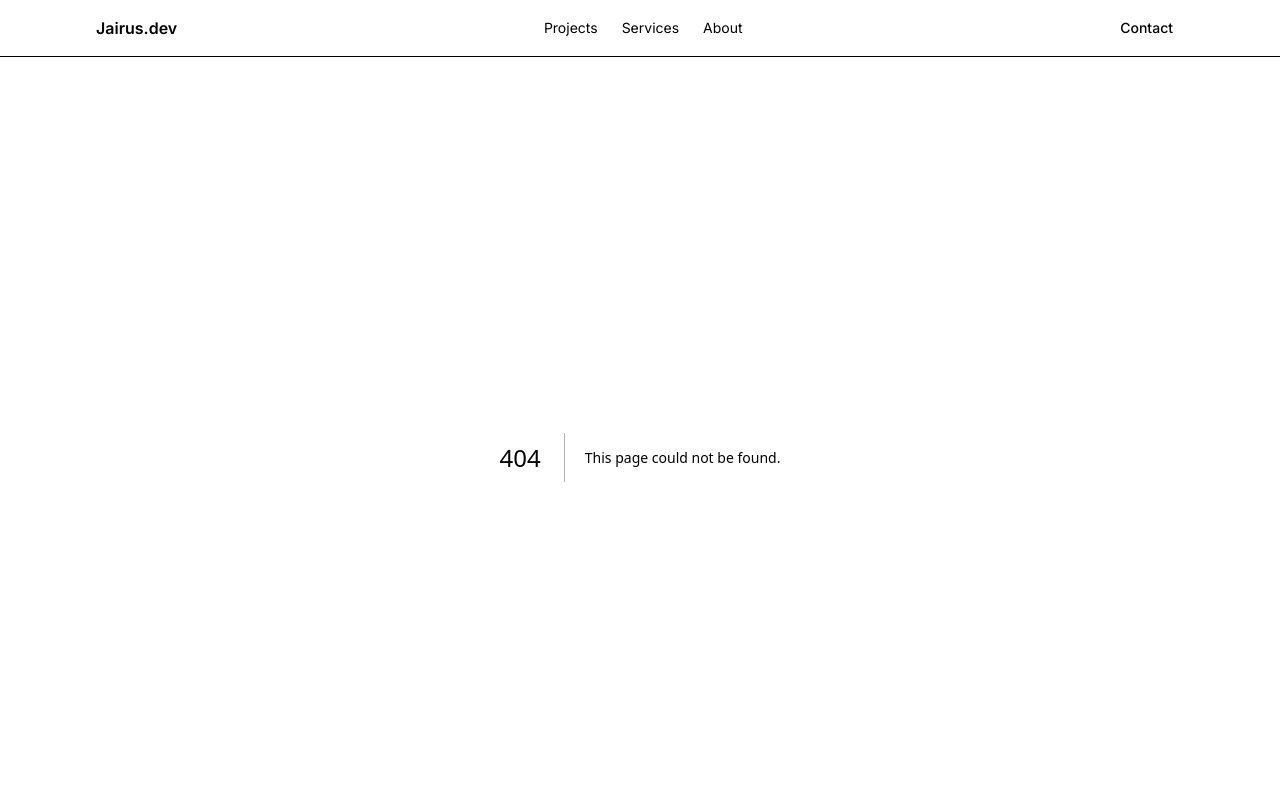
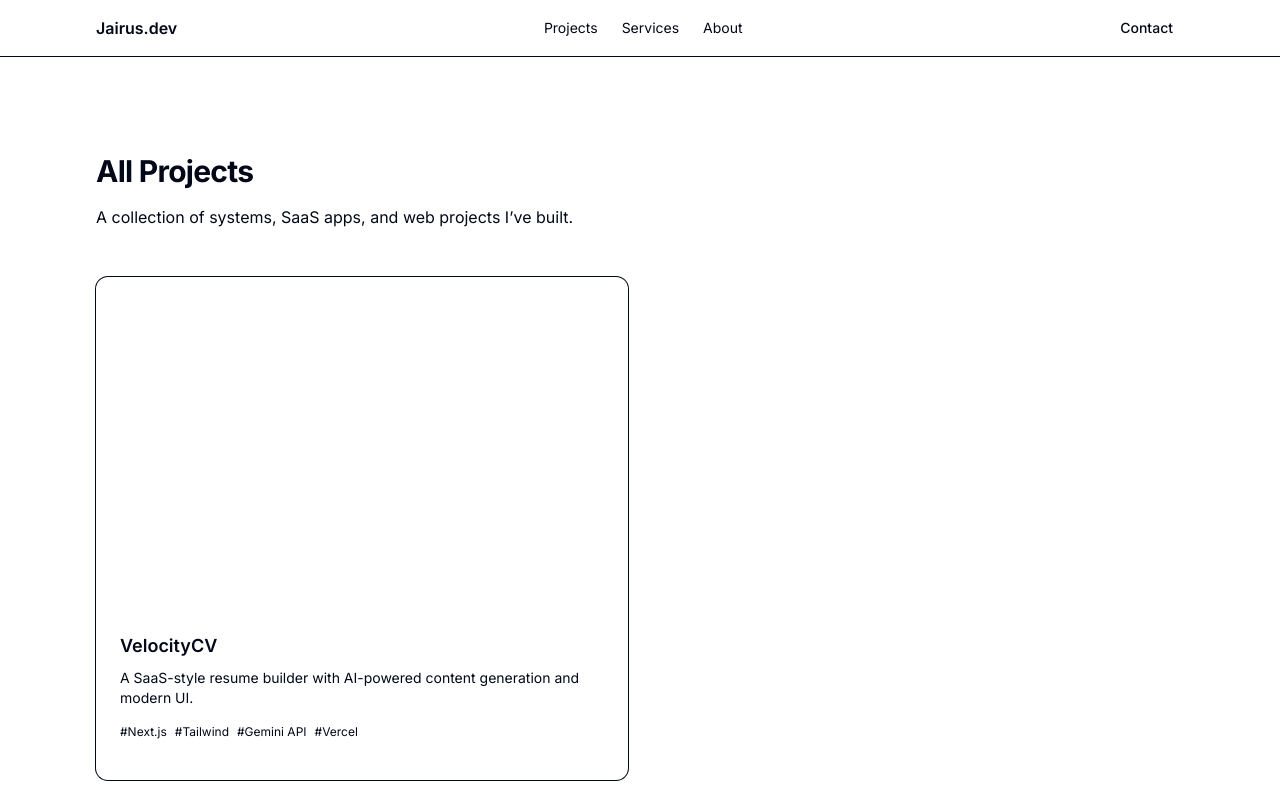
Before and after one commit to rusperres/portfolio-site, a Next.js app: page /projects in a window 1280 px wide. Before the commit this address had no page. Shown: the top 800 px of the page. Built offline with nearby package versions, Linux system fonts and the light colour scheme.

Commit message:
added projects page

```diff
--- /dev/null
+++ b/app/projects/page.tsx
@@ -0,0 +1,54 @@
+import Link from "next/link"
+import { Container } from "@/components/layout/Container"
+import { Card, CardContent } from "@/components/ui/card"
+import { projects } from "@/content/projects"
+
+export default function ProjectsPage() {
+  return (
+    <main className="py-24">
+      <Container>
+
+        <div className="max-w-2xl">
+          <h1 className="text-3xl font-bold tracking-tight">
+            All Projects
+          </h1>
+          <p className="mt-4 text-muted-foreground">
+            A collection of systems, SaaS apps, and web projects I’ve built.
+          </p>
+        </div>
+
+        <div className="mt-12 grid gap-6 md:grid-cols-2">
+          {projects.map((project) => (
+            <Link
+              key={project.slug}
+              href={`/projects/${project.slug}`}
+            >
+              <Card className="overflow-hidden hover:scale-[1.01] transition">
+
+                <div className="aspect-video bg-muted" />
+
+                <CardContent className="p-6">
+                  <h2 className="text-lg font-semibold">
+                    {project.title}
+                  </h2>
+
+                  <p className="mt-2 text-sm text-muted-foreground">
+                    {project.description}
+                  </p>
+
+                  <div className="mt-4 flex flex-wrap gap-2 text-xs text-muted-foreground">
+                    {project.tech.map((t) => (
+                      <span key={t}>#{t}</span>
+                    ))}
+                  </div>
+                </CardContent>
+
+              </Card>
+            </Link>
+          ))}
+        </div>
+
+      </Container>
+    </main>
+  )
+}
```
